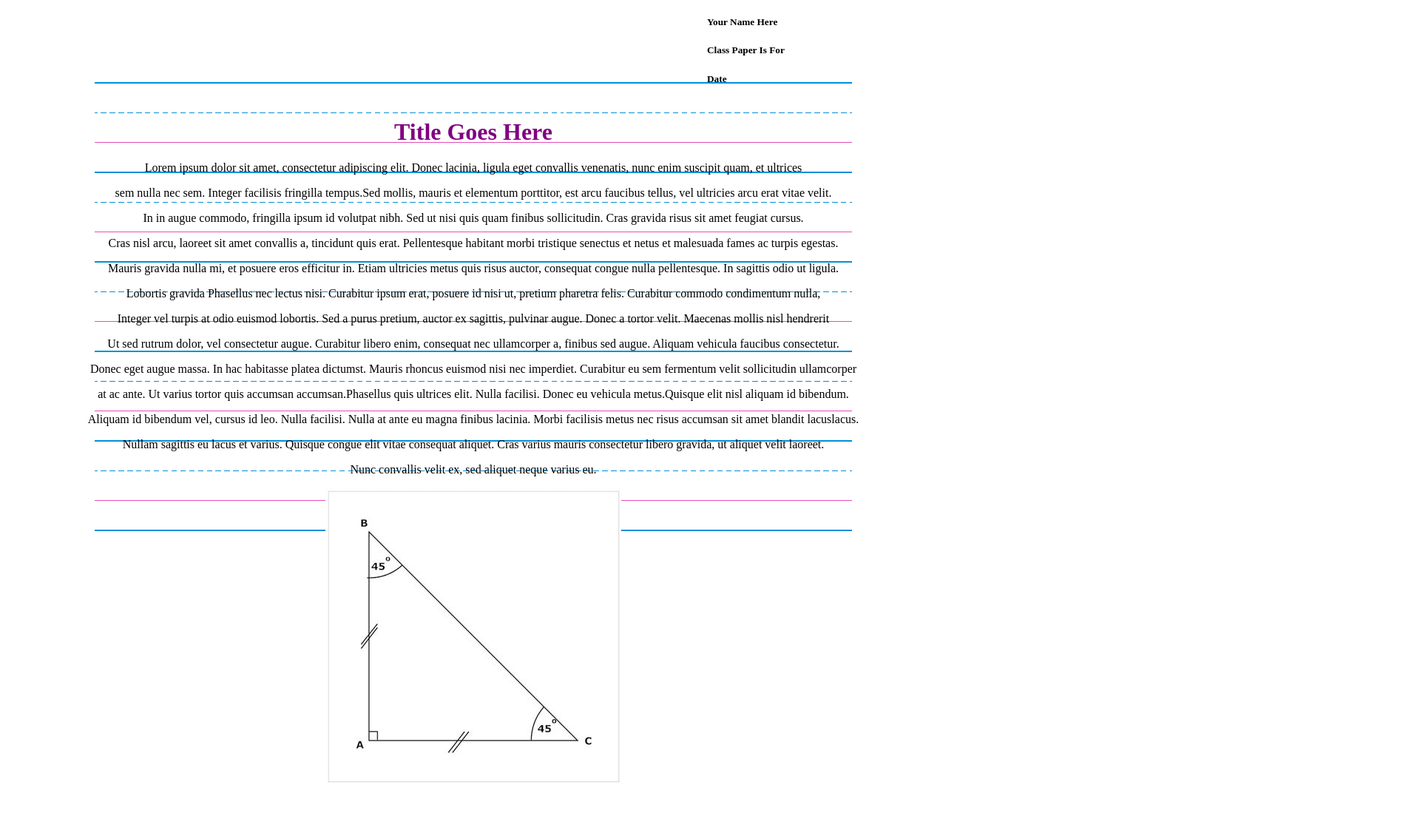
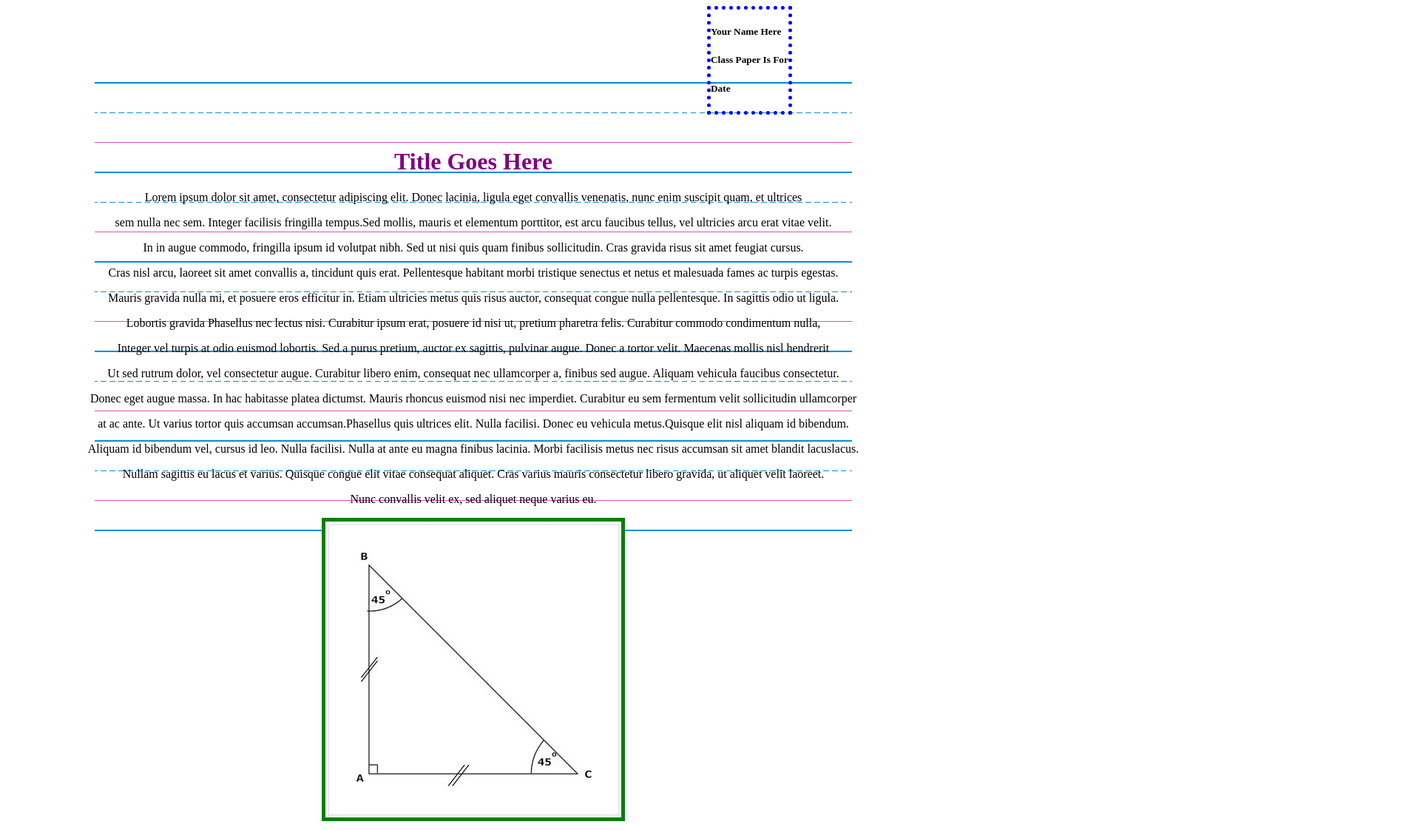
Before and after one commit to ilevent/hs-intro-web-design-css-todo-meteor-web-development, a plain HTML site: page index.html in a window 1280 px wide. Shown: the top 1122 px of the page at 74% size, 1920 px wide, since content can reach past the window. Before the commit the page ends 1072 px from the top, so only its background shows below. Drawn offline with Linux system fonts and the light colour scheme.

Commit message:
bonus solution

```diff
--- a/css/style.css
+++ b/css/style.css
@@ -24,6 +24,20 @@ h1{
   color: purple;
 }
 
+/*BONUS:*/
 #diagram {
   text-align: center;
 }
+
+img {
+    border-color: green;
+  border-style: solid;
+  border-width: 5px;
+}
+
+#header{
+  display: inline-block;
+  border-color: blue;
+  border-style: dotted;
+  border-width: 5px;
+}
```
